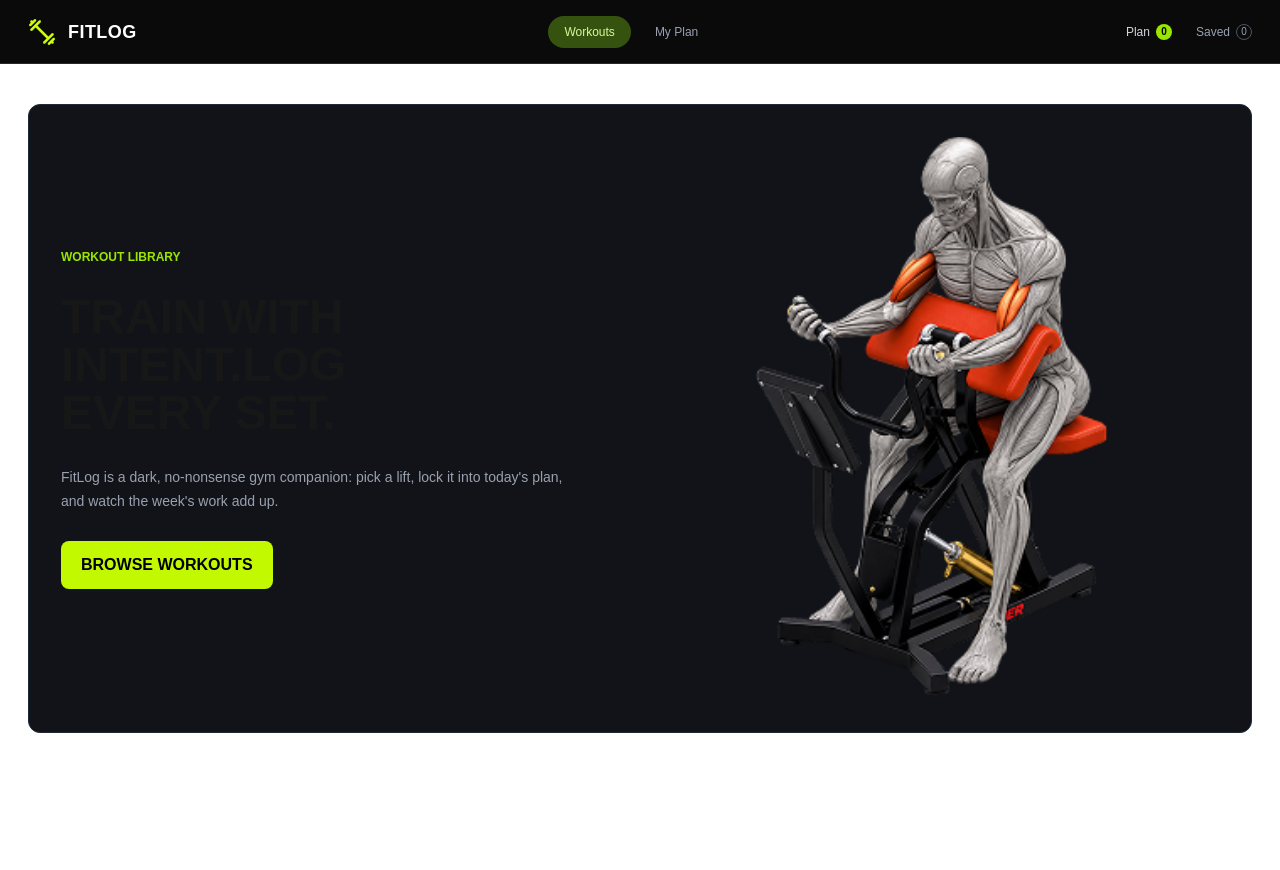
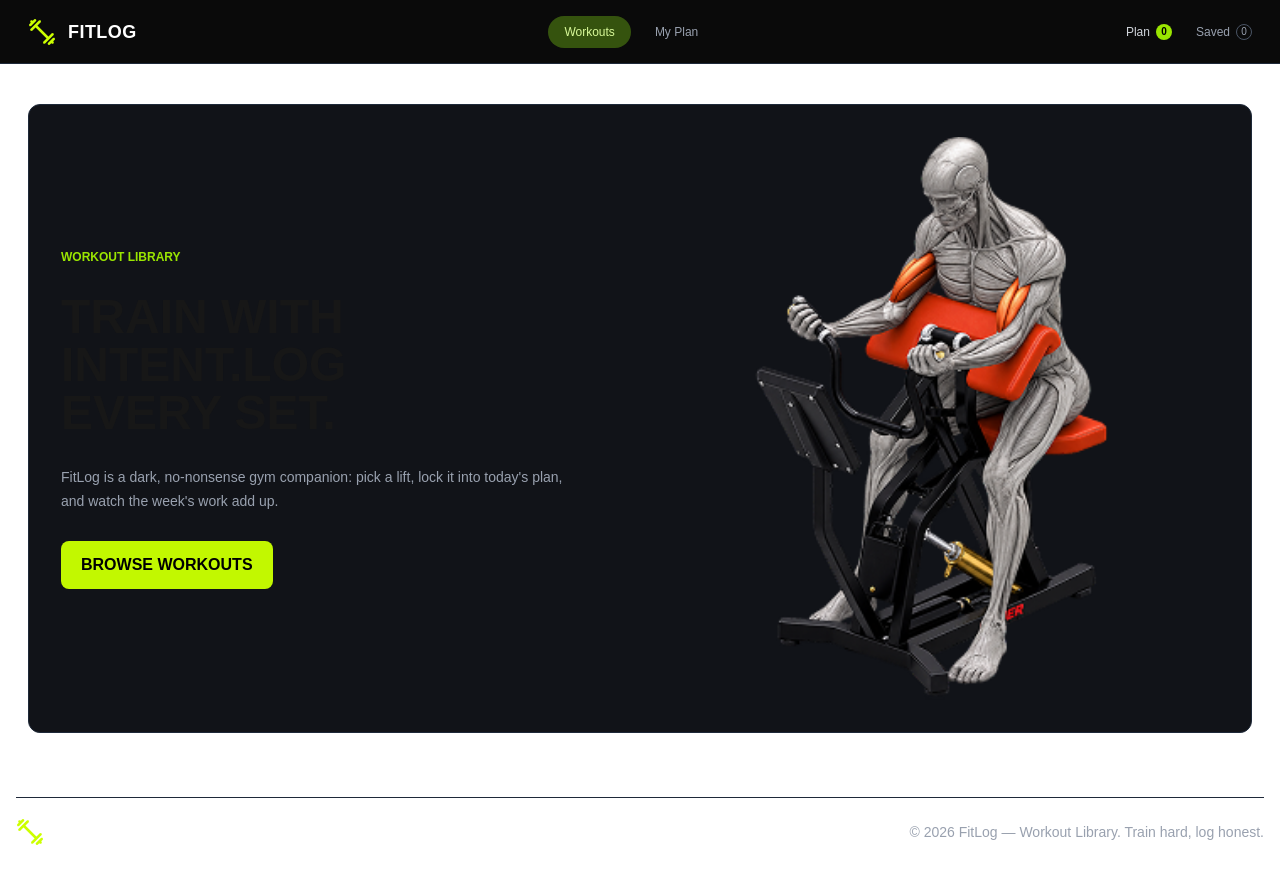
Before and after one commit to Md-sihab11/fitlog-workout-library, a Next.js app: page / in a window 1280 px wide. Before the commit the page ends 800 px from the top, so only its background shows below. Built offline with nearby package versions, Linux system fonts and the light colour scheme.

Commit message:
footer section added

```diff
--- a/src/app/layout.tsx
+++ b/src/app/layout.tsx
@@ -4,6 +4,7 @@ import "./globals.css";
 import Navbar from "@/components/navbar";
 import { WorkoutProvider } from "@/context/WorkoutContext";
 import Hero from "@/components/hero";
+import Footer from "@/components/footer";
 
 const geistSans = Geist({
   variable: "--font-geist-sans",
@@ -32,6 +33,7 @@ export default function RootLayout({ children }: LayoutProps<"/">) {
         <Navbar />
         <Hero />
         {children}
+        <Footer />
         </WorkoutProvider>
         </body>
     </html>
--- a/src/components/footer.tsx
+++ b/src/components/footer.tsx
@@ -0,0 +1,36 @@
+import Image from 'next/image'
+
+const Footer = () => {
+    return (
+        <footer className="text-white">
+            <div className="mx-auto max-w-7xl px-4 py-6">
+
+                <div className="border-t border-gray-800 pt-5">
+                    <div className="flex flex-col items-center justify-between gap-4 md:flex-row">
+
+                        <div className="flex items-center gap-2">
+                            <Image
+                                src="/assets/logo.png"
+                                alt="FitLog Logo"
+                                width={28}
+                                height={28}
+                            />
+
+                            <span className="text-xl font-oswald font-bold tracking-wide">
+                                FITLOG
+                            </span>
+                        </div>
+
+                        <p className="text-center text-sm text-gray-400 md:text-right">
+                            © 2026 FitLog — Workout Library. Train hard, log honest.
+                        </p>
+
+                    </div>
+                </div>
+
+            </div>
+        </footer>
+    );
+};
+
+export default Footer;
```
